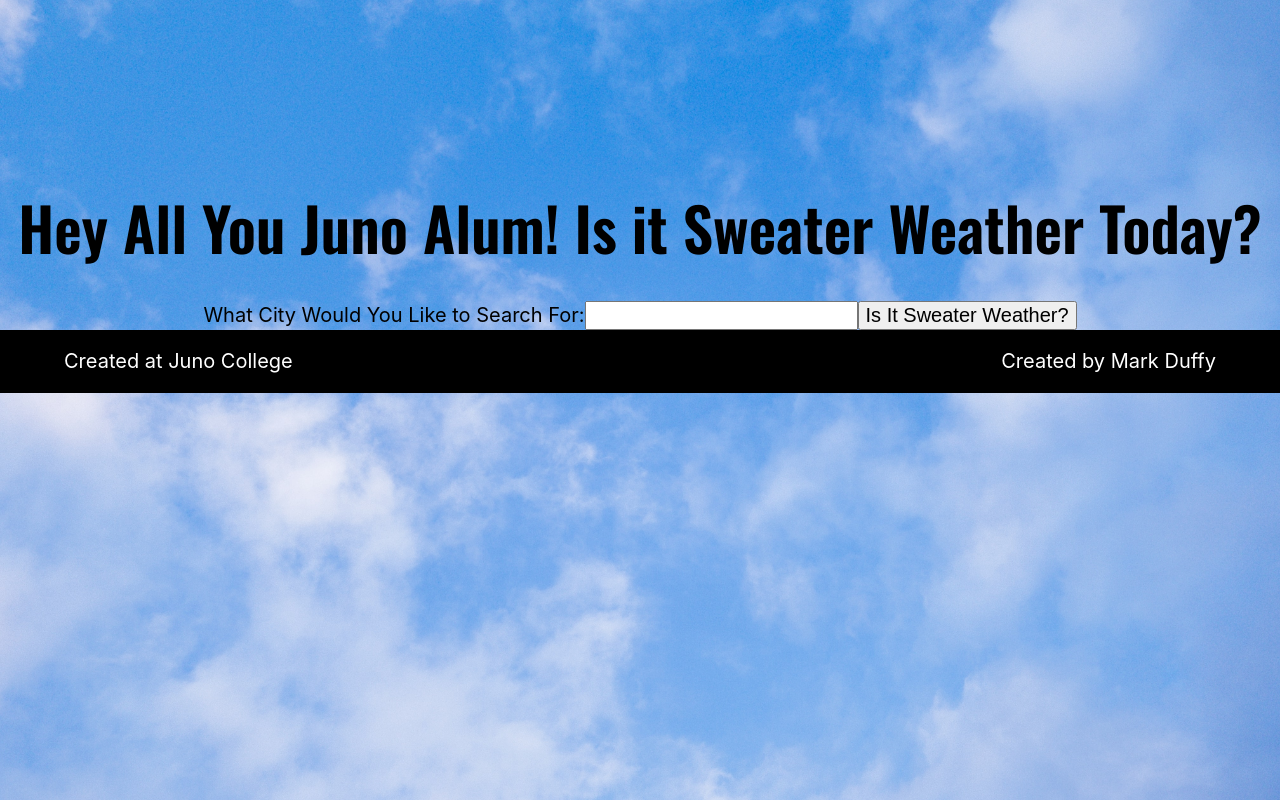
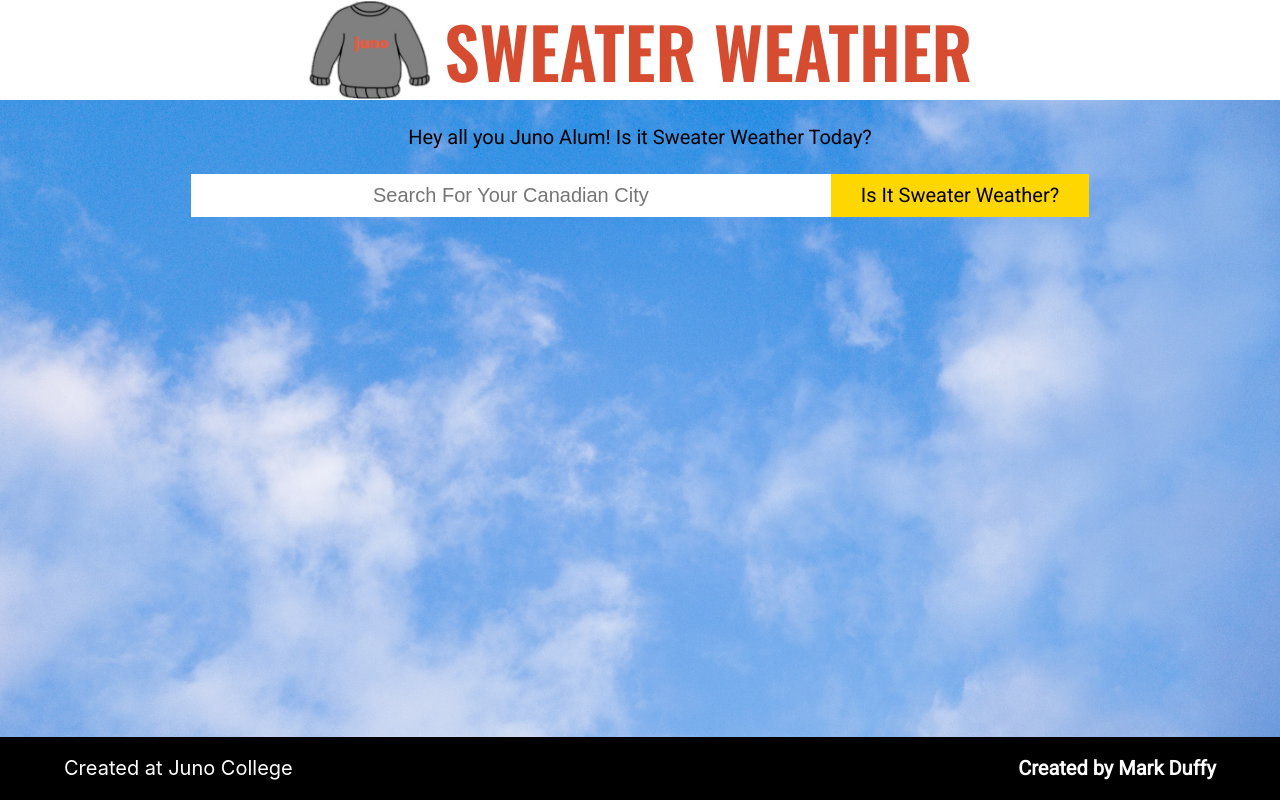
Before and after one commit to duffymark/sweater-weather, a React (Create React App) app: page / in a window 1280 px wide. Built offline with nearby package versions, Linux system fonts and the light colour scheme.

Commit message:
css updates, added logo, some funcionality

```diff
--- a/src/App.css
+++ b/src/App.css
@@ -1,4 +1,6 @@
 @import url('https://fonts.googleapis.com/css2?family=Oswald:wght@600&display=swap');
+@import url('https://fonts.googleapis.com/css2?family=Roboto&display=swap');
+@import url('https://fonts.googleapis.com/css2?family=Secular+One&display=swap');
 
 /* SetUp */
 
@@ -19,13 +21,40 @@ html { -moz-box-sizing: border-box; -webkit-box-sizing: border-box; box-sizing:
   max-width: 2160px;
 }
 
+/* Header */
+/* Change the color and the h1 */
+header{
+  display: flex;
+  justify-content: center;
+  align-items: center;
+  background: white;
+  line-height: 1px;
+}
+
+.logo {
+  height: 100px;
+  padding-right: 1%;
+}
+
 /* Typography */
 
 h1{
   font-family: 'Oswald', sans-serif;
-  margin-top: 0;
-  padding-top: 15%;
-  font-size: 3rem;
+  font-size: 3.5rem;
+  text-transform: uppercase;
+  color: #d64c31;
+}
+
+p, button, label{
+  font-family: 'Roboto', sans-serif;
+}
+
+p{
+  font-weight: bold;
+}
+
+.temp{
+  font-size: 2rem;
 }
 
 .App {
@@ -37,9 +66,68 @@ h1{
   height: 100vh;
 }
 
+.sweaterWeather{
+  font-size: 2rem;
+  background: -webkit-linear-gradient(yellow, orange);
+  -webkit-background-clip: text;
+  -webkit-text-fill-color: transparent;
+}
+
+.notSweaterWeather{
+  font-size: 2rem;
+}
+
+/* Return Layout*/
+
+.tempIcon{
+  display: flex;
+  justify-content: center;
+  padding: 0 2%;
+  align-items: center;
+}
+
+/* Input and Button */
+
+.submitButton {
+    margin: 0;
+    padding: 10px 30px;
+    border: none;
+    background: gold;
+    transition: 0.3s ease-in-out;
+    &:hover,
+    &:focus {
+      background: black;
+      color: gold;
+    }
+    &:active{
+        color: red;
+    }
+}
+
+.cityInput{
+  text-align: center;
+  width: 50%;
+  padding: 10px 0;
+  border: none;
+}
+
+.cityInput:focus {
+  outline: 5px solid gold;
+}
+
+label{
+  margin: 2% 0;
+  display:block;
+}
+
+
 /* Footer */
 
 footer {
+    position: fixed;
+    left: 0;
+    bottom: 0;
+    width: 100%;
     background-color: black;
     color: white;
     width: 100%;
@@ -73,3 +161,5 @@ a:focus{
 a:active{
   color: red;
 }
+
+/* TEST */
--- a/src/App.js
+++ b/src/App.js
@@ -3,6 +3,7 @@ import './App.css';
 import { useEffect, useState } from 'react';
 import Header from './Header.js';
 import Footer from './Footer.js'
+
 
 
 function App() {
@@ -15,6 +16,7 @@ const baseUrl= 'https://api.weatherbit.io/v2.0/current';
 const [weather, setWeather] = useState([]);
 const [userInput, setUserInput] = useState('');
 const [searchTerm, setSearchTerm] = useState('');
+
 
 
 // call API to BitWeather
@@ -33,13 +35,30 @@ const handleClick = async() => {
         city: userInput
       }
     }).then( (response) => {
-      console.log(response.data.data);
+      //setWeather(response.data.data);
+      console.log(response)
+      //console.log(response.data.data);
       //console.log(response.data.data.city_id)
-      setWeather(response.data.data); //update "weather" state with response from API
+      if(response.request.statusText === 'OK'){
+        setWeather(response.data.data);
+      } else {
+        throw new Error(response.request.statusText)
+      }
+
+
+      //update "weather" state with response from API
       //console.log(setWeather)
-    });
+
+    //}).catch((error) => {
+      //console.log(error)
+
+    }).catch((error) => {
+      if (error.message !== 'OK')
+      alert('We are sorry your city was not found')
+    })
   //}, [searchTerm]) // }, [searchTerm]) add empty array to prevent callback func from running during every component re-render
 }
+
 
 const handleInput = (event) => {
 console.log('is this working?', event.target.value);
@@ -55,23 +74,61 @@ setUserInput('');
   return (
     <div className="App">
 
+
+
       <Header />
 
+
+
+
+
       <form onSubmit={ handleSubmit }>
-        <label htmlFor="search">What City Would You Like to Search For:</label>
-        <input type="text" id="search" onChange={ handleInput } value={userInput} />
-        <button onClick = {handleClick} >Is It Sweater Weather?</button>
+        <label htmlFor="search">Hey all you Juno Alum! Is it Sweater Weather Today? </label>
+        <input className="cityInput" type="text" id="search" placeholder="Search For Your Canadian City" onChange={ handleInput } value={userInput} required />
+        <button className="submitButton" onClick = {handleClick} >Is It Sweater Weather?</button>
       </form>
 
-      {weather.map((todaysWeather) => {
+
+{/* {
+weather.value === todaysWeather.city_name ?
+(<p>Sorry no results</p>
+) : (<p>Here's the weather!</p>
+)
+} */}
+
+
+
+
+    {
+      //render the weather info dynamically to the screen
+      weather.map((todaysWeather) => {
         return (
+
         <div key={todaysWeather.city_name}>
-          <p> { todaysWeather.city_name}  </p>
-          <p> { todaysWeather.temp } </p>
+
+
+
+
+          { //Check if message failed
+        (todaysWeather.temp > '0')
+          ? <p className="sweaterWeather"> 👍 { todaysWeather.city_name}, It's Sweater Weather!! 👍</p>
+          : <p className="notSweaterWeather"> 😭 { todaysWeather.city_name}, Get a Jacket 😭</p>
+      }
+
+
+
+
+
+
           <p> { todaysWeather.weather.description } </p>
 
+          <div className="tempIcon">
+            <img src= {`https://www.weatherbit.io/static/img/icons/${todaysWeather.weather.icon}.png`} alt='Icon of the weather description' />
+            <p className="temp"> { todaysWeather.temp }°C </p>
+          </div>
+          <p>Feels Like: { todaysWeather.app_temp }</p>
+          <p> Weather Details Last Gathered at: { todaysWeather.ob_time }</p>
 
-      <img src= {`https://www.weatherbit.io/static/img/icons/${todaysWeather.weather.icon}.png`} alt='Icon of the weather description' />
         </div>
           // add a ternary operator if weather is sweater weather or not
           // (https://github.com/HackerYou/bootcamp-notes/blob/main/react-and-firebase/intro-to-react.md)
--- a/src/Header.js
+++ b/src/Header.js
@@ -1,7 +1,10 @@
+import logo from './logo.png';
+
 const Header = () => {
   return (
     <header>
-        <h1>Hey All You Juno Alum! Is it Sweater Weather Today?</h1>
+        <img className="logo" src={logo} alt="logo" />
+        <h1>Sweater Weather</h1>
     </header>
   )
 }
```
Also changed, not shown: src/Test.js (added), src/logo.png (added), src/nosweater.png (added).
